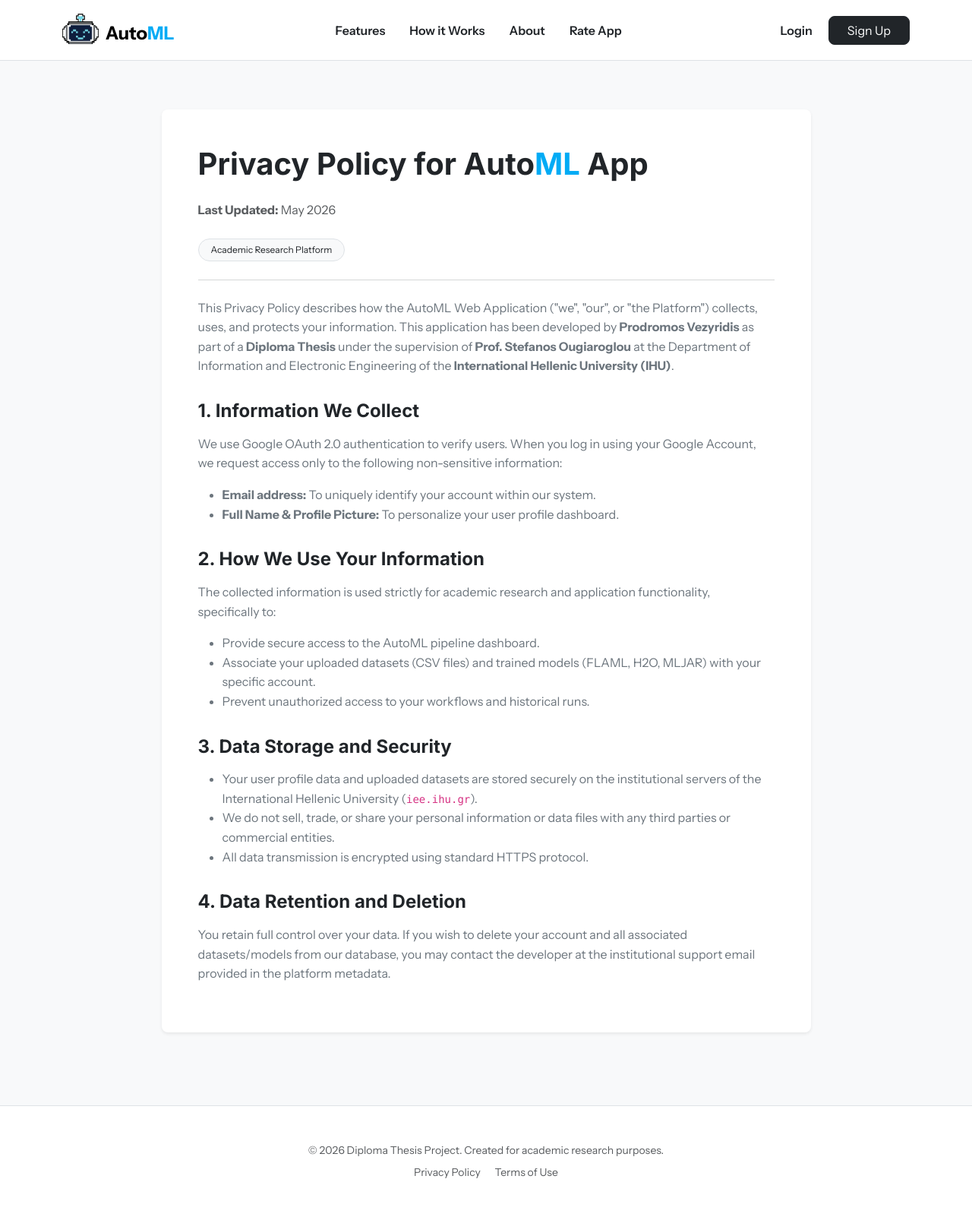
After one commit to pro-m4/AutoML-App, a PHP site: page /automl/privacy in a window 1280 px wide. The commit adds this page. Shown: the whole page at 76% size. Run offline with PHP 8.4, Linux system fonts and the light colour scheme; a stand-in replaces the project's code that opens the database connection; some libraries are stand-ins or nearby versions.

Commit message:
Update auth flow and legal pages; adjust MLJAR training script

```diff
--- /dev/null
+++ b/pages/privacy.php
@@ -0,0 +1,131 @@
+<!DOCTYPE html>
+<html lang="en">
+<head>
+    <meta charset="UTF-8">
+    <meta name="viewport" content="width=device-width, initial-scale=1.0">
+    <title>Privacy Policy - AutoML App</title>
+    <link href="https://cdn.jsdelivr.net/npm/bootstrap@5.3.0/dist/css/bootstrap.min.css" rel="stylesheet">
+    <link rel="stylesheet" href="https://cdn.jsdelivr.net/npm/bootstrap-icons@1.11.3/font/bootstrap-icons.min.css">
+    <link href="https://fonts.googleapis.com/css2?family=Inter:wght@400;700;800&display=swap" rel="stylesheet">
+    <link rel="stylesheet" href="/automl/src/css/index.css">
+    <link rel="manifest" href="/automl/manifest.json">
+    <meta name="theme-color" content="#01ABF5">
+    <link href="https://fonts.googleapis.com/css2?family=Instrument+Sans:wght@400;500;600;700&display=swap" rel="stylesheet">
+    <link rel="icon" href="/automl/src/img/favicon.ico" type="image/x-icon">
+    <style>
+        body { font-family: 'Instrument Sans', 'Inter', sans-serif; }
+        .legal-content h1, .legal-content h2, .legal-content h3 { font-family: 'Inter', sans-serif; font-weight: 700; }
+        .legal-content h1 { font-size: 2.5rem; margin-bottom: 1.5rem; }
+        .legal-content h2 { font-size: 1.5rem; margin-top: 2rem; margin-bottom: 1rem; color: #212529; }
+        .legal-content p, .legal-content li { color: #6c757d; line-height: 1.6; }
+    </style>
+</head>
+<body class="bg-light">
+
+<nav class="navbar navbar-expand-lg navbar-light bg-white border-bottom nav-height fixed-top">
+    <div class="container">
+        <a class="navbar-brand fw-bold fs-4" href="/automl/#hero">
+            <img src="/automl/src/img/logo2.png" alt="Logo" height="40px" class="me-1" style="vertical-align:text-bottom!important;">
+            Auto<span class="text-primary">ML</span>
+        </a>
+
+        <button class="navbar-toggler border-0" type="button" data-bs-toggle="collapse" data-bs-target="#navbarNav">
+            <span class="navbar-toggler-icon"></span>
+        </button>
+
+        <div class="collapse navbar-collapse" id="navbarNav">
+            <ul class="navbar-nav mx-auto d-none d-lg-flex">
+                <li class="nav-item"><a class="nav-link fw-semibold px-3 text-dark" href="/automl/#features">Features</a></li>
+                <li class="nav-item"><a class="nav-link fw-semibold px-3 text-dark" href="/automl/#how-it-works">How it Works</a></li>
+                <li class="nav-item"><a class="nav-link fw-semibold px-3 text-dark" href="/automl/#about">About</a></li>
+                <li class="nav-item"><a class="nav-link fw-semibold px-3 text-dark" href="https://forms.gle/sKCCVMGZoJHj6q1n6">Rate App</a></li>
+            </ul>
+
+            <ul class="navbar-nav d-lg-none text-center">
+                <li class="nav-item py-2 border-bottom"><a class="nav-link text-dark" href="/automl/#features">Features</a></li>
+                <li class="nav-item py-2 border-bottom"><a class="nav-link text-dark" href="/automl/#how-it-works">How it Works</a></li>
+                <li class="nav-item py-2 border-bottom"><a class="nav-link text-dark" href="/automl/#about">About</a></li>
+                <li class="nav-item py-2"><a class="nav-link text-dark" href="https://forms.gle/sKCCVMGZoJHj6q1n6">Rate App</a></li>
+
+                <div class="d-grid gap-2 py-2 border-bottom" style="grid-auto-flow: column; grid-auto-columns: 1fr; order:-1;">
+                    <a href="/automl/login" class="btn btn-outline-dark rounded-3">Login</a>
+                    <a href="/automl/register" class="btn btn-dark rounded-3">Sign Up</a>
+                </div>
+            </ul>
+
+            <div class="d-none d-lg-flex align-items-center">
+                <a href="/automl/login" class="btn btn-link text-decoration-none text-dark fw-semibold me-2">Login</a>
+                <a href="/automl/register" class="btn btn-dark px-4 rounded-3">Sign Up</a>
+            </div>
+        </div>
+    </div>
+</nav>
+
+<main class="py-5 mt-5 legal-content">
+    <div class="container my-5">
+        <div class="row justify-content-center">
+            <div class="col-lg-9 bg-white p-5 rounded-3 shadow-sm">
+                <h1 class="tracking-tight">Privacy Policy for Auto<span class="text-primary">ML</span> App</h1>
+                <p class="text-muted mb-4"><strong>Last Updated:</strong> May 2026</p>
+                <div class="mb-4">
+                    <span class="badge rounded-pill bg-light text-dark border px-3 py-2 fw-normal">
+                        Academic Research Platform
+                    </span>
+                </div>
+                <hr class="my-4 text-muted opacity-25">
+
+                <p>This Privacy Policy describes how the AutoML Web Application ("we", "our", or "the Platform") collects, uses, and protects your information. This application has been developed by <strong>Prodromos Vezyridis</strong> as part of a <strong>Diploma Thesis</strong> under the supervision of <strong>Prof. Stefanos Ougiaroglou</strong> at the Department of Information and Electronic Engineering of the <strong>International Hellenic University (IHU)</strong>.</p>
+
+                <h2>1. Information We Collect</h2>
+                <p>We use Google OAuth 2.0 authentication to verify users. When you log in using your Google Account, we request access only to the following non-sensitive information:</p>
+                <ul>
+                    <li><strong>Email address:</strong> To uniquely identify your account within our system.</li>
+                    <li><strong>Full Name & Profile Picture:</strong> To personalize your user profile dashboard.</li>
+                </ul>
+
+                <h2>2. How We Use Your Information</h2>
+                <p>The collected information is used strictly for academic research and application functionality, specifically to:</p>
+                <ul>
+                    <li>Provide secure access to the AutoML pipeline dashboard.</li>
+                    <li>Associate your uploaded datasets (CSV files) and trained models (FLAML, H2O, MLJAR) with your specific account.</li>
+                    <li>Prevent unauthorized access to your workflows and historical runs.</li>
+                </ul>
+
+                <h2>3. Data Storage and Security</h2>
+                <ul>
+                    <li>Your user profile data and uploaded datasets are stored securely on the institutional servers of the International Hellenic University (<code>iee.ihu.gr</code>).</li>
+                    <li>We do not sell, trade, or share your personal information or data files with any third parties or commercial entities.</li>
+                    <li>All data transmission is encrypted using standard HTTPS protocol.</li>
+                </ul>
+
+                <h2>4. Data Retention and Deletion</h2>
+                <p>You retain full control over your data. If you wish to delete your account and all associated datasets/models from our database, you may contact the developer at the institutional support email provided in the platform metadata.</p>
+            </div>
+        </div>
+    </div>
+</main>
+
+<footer class="py-5 border-top text-center text-muted bg-white">
+    <div class="container">
+        <p class="small mb-2">&copy; 2026 Diploma Thesis Project. Created for academic research purposes.</p>
+        <div class="small">
+            <a href="/automl/privacy" class="text-decoration-none text-muted me-3">Privacy Policy</a>
+            <a href="/automl/terms" class="text-decoration-none text-muted">Terms of Use</a>
+        </div>
+    </div>
+</footer>
+
+<script src="https://cdn.jsdelivr.net/npm/bootstrap@5.3.0/dist/js/bootstrap.bundle.min.js"></script>
+<script src="https://unpkg.com/@studio-freight/lenis@1.0.42/dist/lenis.min.js"></script>
+<script>
+  (function () {
+    if (window.__lenis__) return;
+    try { document.documentElement.style.scrollBehavior = 'auto'; } catch(e){}
+    const lenis = new Lenis({ duration: 1.2, easing: (t) => Math.min(1, 1.001 - Math.pow(2, -10 * t)), smoothWheel: true });
+    function raf(time) { lenis.raf(time); requestAnimationFrame(raf); }
+    requestAnimationFrame(raf);
+    window.__lenis__ = lenis;
+  })();
+</script>
+</body>
+</html>
```
Also changed, not shown: index.php (+8 -4 lines), pages/login.php (+12 -7 lines), pages/terms.php (added, +128 -0 lines), server/php/register.php (deleted, +0 -87 lines), 1 other file.
